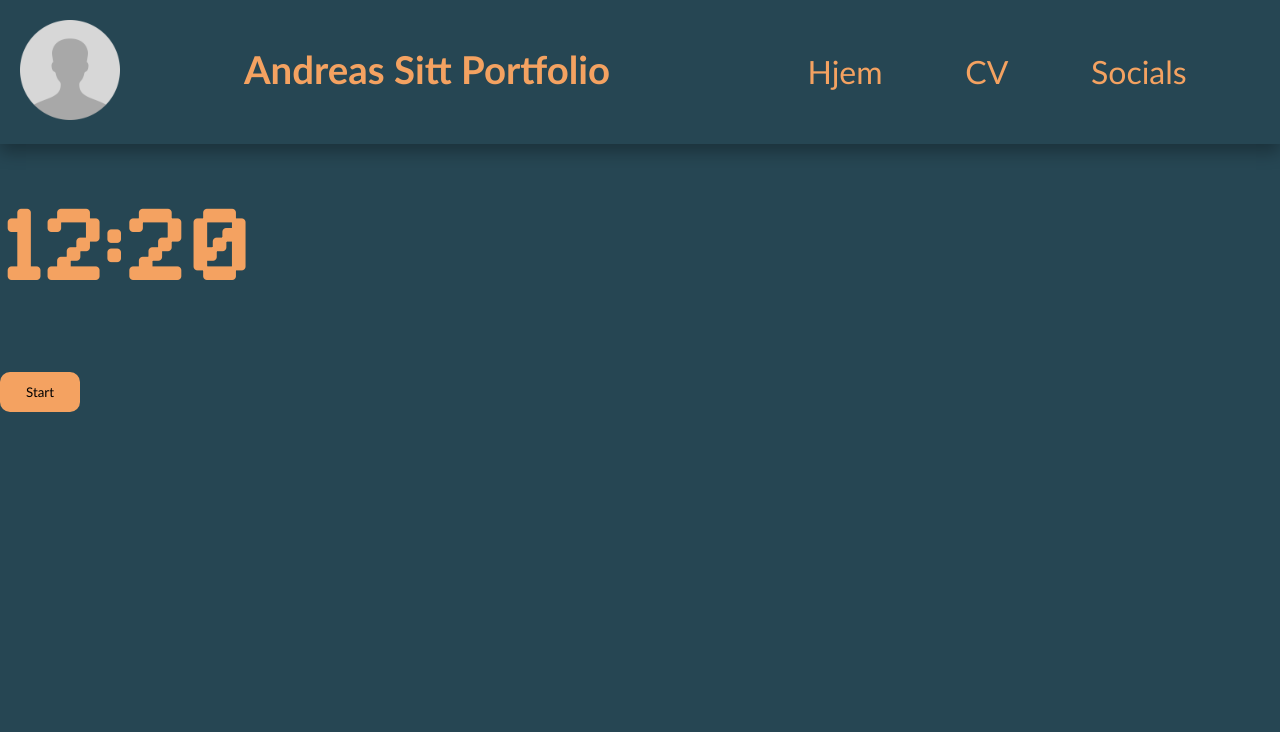
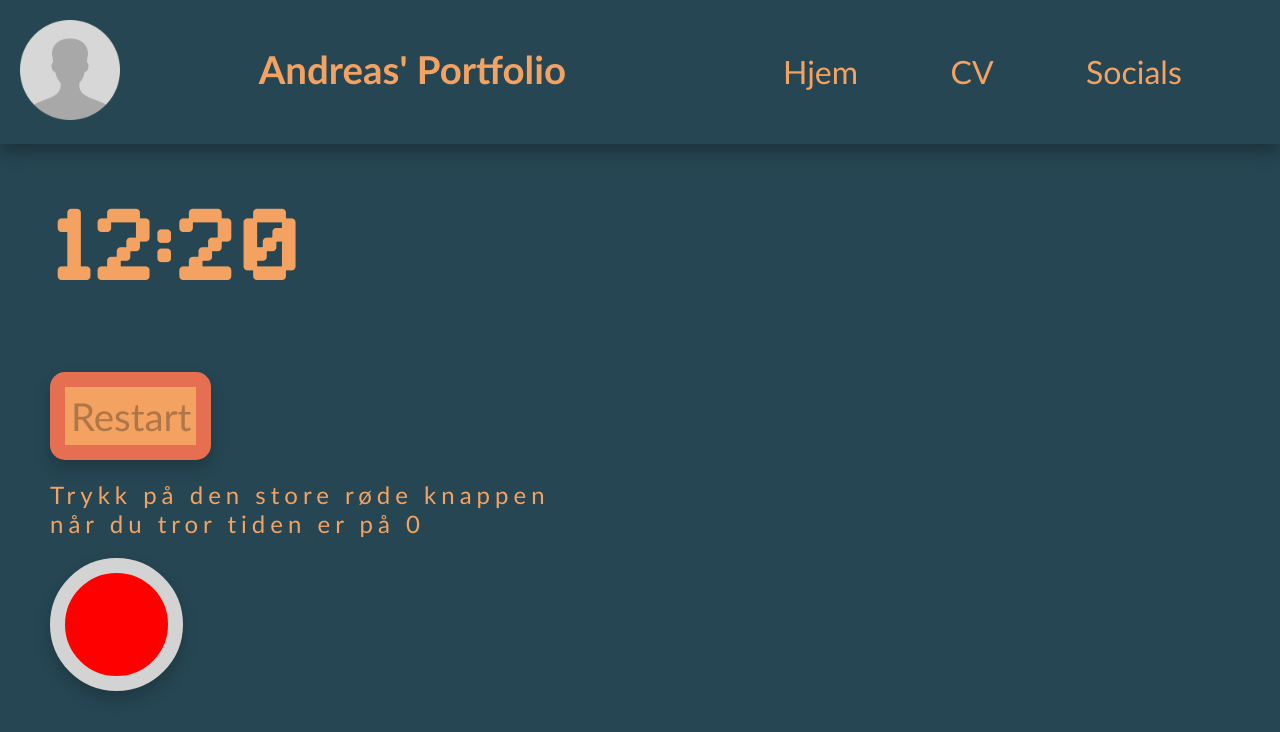
Before and after one commit to GamingG4mer/andreas.github.io, a plain HTML site: page Vg2 nettside/HTML/game.html in a window 1280 px wide. Both pictures are taken after a click on the button "Start". Drawn offline with Linux system fonts and the light colour scheme.

Commit message:
Add files via upload

```diff
--- a/Vg2 nettside/CSS/style.css
+++ b/Vg2 nettside/CSS/style.css
@@ -83,6 +83,8 @@ body{
 
 
 
+
+
 /*Kode til JS spillet*/
 .game-container {
     display: grid;
@@ -103,14 +105,37 @@ body{
 
 /*stil til knappene i JS spillet*/
 .game-btn {
-    width: fit-content;
+    font-size: 0.8em;
     align-self: center;
-    width: 80px;
-    height: 40px;
+    width: 4.2em;
+    height: 2.3em;
     background-color: #F4A261;
-    border-style: none;
-    border-radius: 10px;
-    font-family:'Trebuchet MS', 'Lucida Sans Unicode', 'Lucida Grande', 'Lucida Sans', Arial, sans-serif;
+    border: 15px solid #E76F51;
+    border-radius: 15px;
+    font-family:'Trebuchet MS', 'Lucida Sans Unicode', 'Lucida Grande', 'Lucida Sans' , Arial, sans-serif;
+    box-shadow: 0px 8px 16px 0px rgba(0,0,0,0.2);
+    margin-bottom: 20px;
+    margin-left: 50px;
+}
+.game-btn2 {
+    width: 10em;
+    height: 10em;
+    background-color: red;
+    border-radius: 50%;
+    border: 15px solid lightgray;
+    box-shadow: 0px 8px 16px 0px rgba(0,0,0,0.2);
+    margin-left: 50px;
+}
+
+.countdown {
+    margin-left: 50px;
+}
+
+.game-text {
+    font-family: 'Trebuchet MS', 'Lucida Sans Unicode', 'Lucida Grande', 'Lucida Sans', Arial, sans-serif;
+    font-size: 0.5em;
+    margin-bottom: 20px;
+    margin-left: 50px;
 }
 
 
@@ -128,6 +153,34 @@ body{
 
 #project-pic {
     width: 100%;
+}
+
+
+
+
+
+/*Animasjon til navbar knappene*/
+.fancy_link {
+    position: relative;
+}
+
+.fancy_link::after {
+    content: '';
+    position: absolute;
+    left: 0;
+    bottom: 0;
+    width: 100%;
+    height: 2px;
+    background-color: currentColor;
+
+    transform: scaleX(0);
+    transform-origin: right;
+    transition: transform 250ms;
+}
+
+.fancy_link:hover::after {
+    transform: scaleX(1);
+    transform-origin: left;
 }
 
 
@@ -158,7 +211,7 @@ body{
 .dropdown-content a {
     display: block;
     text-decoration: none;
-    color: #F4A261k;
+    color: #F4A261;
 }
 
 
--- a/Vg2 nettside/HTML/game.html
+++ b/Vg2 nettside/HTML/game.html
@@ -20,35 +20,37 @@
                     <a href="../../index.html">
                         <img class="bilde home" id="home-link" src="../Bilder/placeholder pfp.png" alt="bilde av Andreas">
                     </a>
-                    <h1>Andreas Sitt Portfolio</h1>
+                    <h1>Andreas' Portfolio</h1>
                 </div>
 
                 <!--Navigation buttons i header-->
                 <div class="header-buttons">
 
                     <div class="nav-btn">
-                        <a href="../../index.html">Hjem</a>
+                        <a class="nav-btn fancy_link" href="../../index.html">Hjem</a>
                     </div>
 
                     <div class="nav-btn">
-                        <a href="../HTML/CV.html">CV</a>
+                        <a class="nav-btn fancy_link" href="../HTML/CV.html">CV</a>
                     </div>
                     <!--Dropdown meny-->
                     <div class="nav-btn dropdown">
-                        <span class="nav-btn">Socials</span>
+                        <span class="nav-btn fancy_link">Socials</span>
                         <div class="dropdown-content">
-                            <a href="https://github.com/GamingG4mer" target="_blank">GitHub</a>
-                            <a href="https://twitter.com/GamingGamer321" target="_blank">Twitter</a>
-                            <a href="https://discordapp.com/users/369160072041070634/" target="_blank">Discord</a>
-                            <a href="https://www.youtube.com/channel/UCy9t0Y5hJfCSIDnedhMRNBg" target="_blank">Youtube</a>
+                            <a href="https://github.com/GamingG4mer" target="_blank" class="nav-btn fancy_link">GitHub</a>
+                            <a href="https://twitter.com/GamingGamer321" target="_blank" class="nav-btn fancy_link">Twitter</a>
+                            <a href="https://discordapp.com/users/369160072041070634/" target="_blank" class="nav-btn fancy_link">Discord</a>
+                            <a href="https://www.youtube.com/channel/UCy9t0Y5hJfCSIDnedhMRNBg" target="_blank" class="nav-btn fancy_link">Youtube</a>
                         </div>
                     </div>
                 </div>
             </div>
 
             <div class="game-container">
-                <h1 id="countdown">15:00</h1>
-                <button onclick="start()" class="game-btn">Start</button>
+                <h1 class="countdown" id="countdown">15:00</h1>
+                <button onclick="start()" class="game-btn" id=game-btn>Start</button>
+                <a class="game-text">Trykk på den store røde knappen <br> når du tror tiden er på 0</a>
+                <button onclick="stop()" class="game-btn2"></button>
             </div>
         </div>
     </body>
--- a/Vg2 nettside/JavaScript/game.js
+++ b/Vg2 nettside/JavaScript/game.js
@@ -1,36 +1,63 @@
 // Variabler
+let start_sec = 15
+let start_dec = 0
+
+var time_sec = 15
 var time_dec = 0
-var time_sec = 15
+
+/*holder orden på hva status spillet er i
+
+0 = har ikkje startet
+1 = timer starter
+2 = timer er under 10, tiden er gjemt og du kan trykke på mellomromstasten
+3 = spillet er fryst, du kan se scoren og scoren er lagret
+4 = gjør klar til å restarte
+*/
+var game_state = 0
 var started = false
 
-//Spacebar input
-document.addEventListener('keydown', function(event) {
-    if(event.keyCode == 32) {
-        alert('spacebar pressed') }
-});
-
+var highscore_sec = 0
+var highscore_dec = 0
 
 //Timer function
 function start(){
 
-        if(started) {
+    if(game_state == 0) {
+    game_state = 1
+    document.getElementById("game-btn").innerHTML = "Restart"
+    document.getElementById("game-btn").disabled = true;
+
+    setInterval(() => {
+        if (game_state == 3)
+        {
+            if(time_dec < 10)
+            {
+                document.getElementById("countdown").innerHTML = time_sec + ":0" + time_dec
+            }
+            else
+            {
+                document.getElementById("countdown").innerHTML = time_sec + ":" + time_dec
+            }
             return;
         }
-        else {
-            started = true;
-
-        setInterval(() => {
-            if (time_sec <= 0 && time_dec <= 0)
+        else if (time_sec <= -1 && time_dec <= 0)
         {
+            game_state = 3
             return;
         }
-            else if (time_dec < 1) {
+        else if (time_dec < 1)
+        {
             time_dec = 100;
             time_sec--;
         }
+
+
         time_dec--;
         console.log(time_sec + ":" + time_dec)
 
+
+        //oppdatere tallet som vises på nettsiden
+        if(time_sec >= 10) {
         //Når decimalen er under 10 viser den en ekstra 0 for å ha en mer behagelig brukeropplevelse
         if(time_dec < 10)
         {
@@ -39,13 +66,30 @@ document.addEventListener('keydown', function(event) {
         else
         {
             document.getElementById("countdown").innerHTML = time_sec + ":" + time_dec
+        }   }
+
+        //Skifter til gamestate 2 (sjekk kommentar ved gamestate øverst i koden)
+        else {
+            game_state = 2
+            document.getElementById("countdown").innerHTML = "??:??"
         }
 
     }, 10);
-
+}
+    else {
+    document.getElementById("game-btn").innerHTML = "Start"
+    game_state = 0
+    time_sec = start_sec
+    time_dec = start_dec
     }
 }
 
+function stop() {
+    if (game_state == 2) {
+        game_state = 3;
+        document.getElementById("game-btn").disabled = false;
+    }
+}
 
 /*
 
```
Also changed, not shown: Vg2 nettside/HTML/CV.html (+9 -9 lines), Vg2 nettside/HTML/Prosjekt1.html (+7 -57 lines), index.html (+10 -10 lines), 1 other file. Lines whose indentation alone changed are shown as unchanged.
